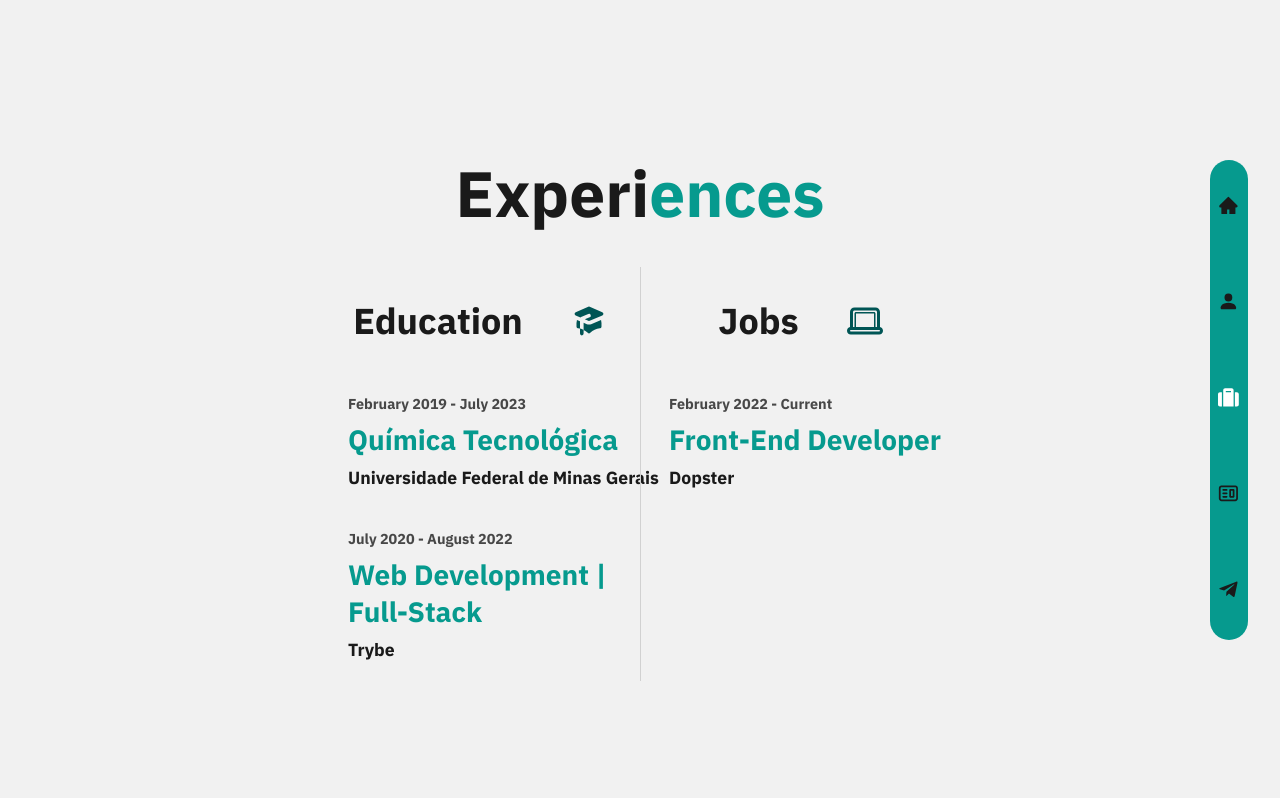
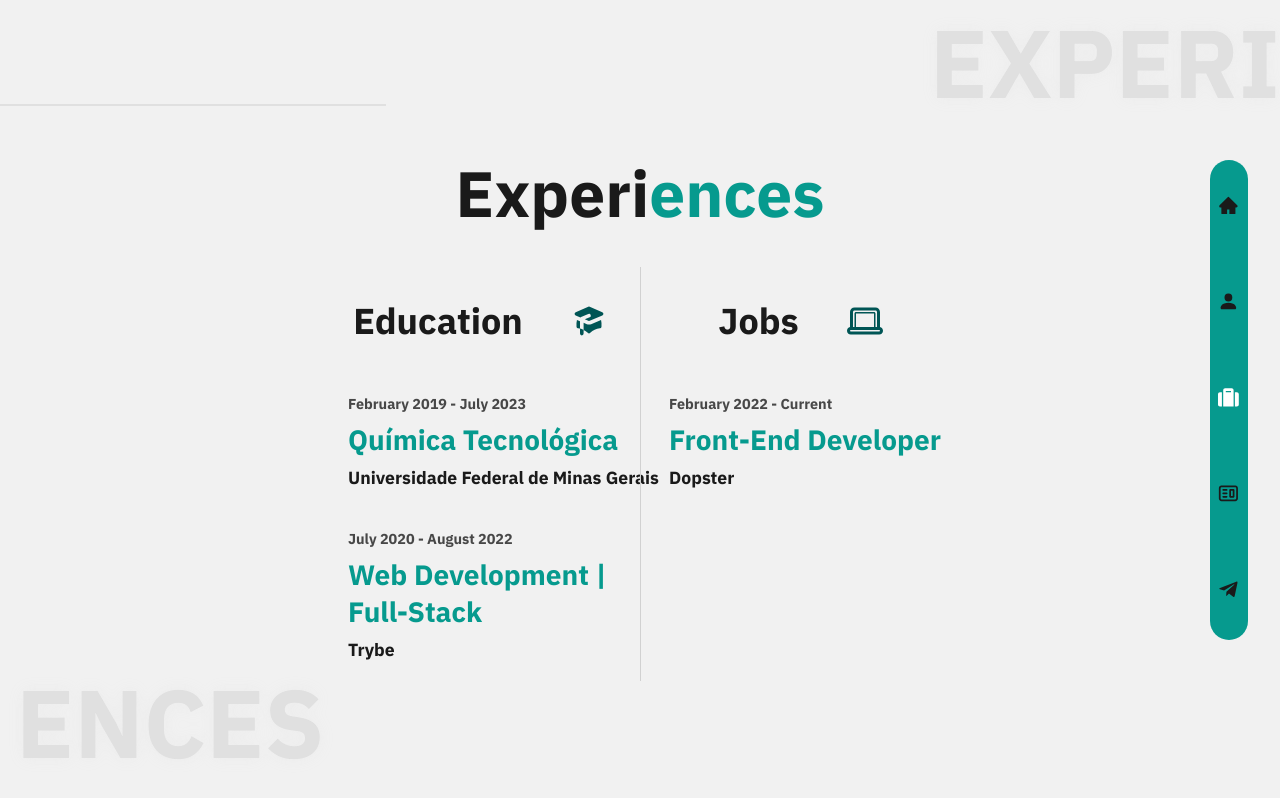
Before and after one commit to ninamarq/portfolio, a React (Create React App) app: page /experiences in a window 1280 px wide. Built offline with nearby package versions, Linux system fonts and the light colour scheme.

Commit message:
Feat: Finish style

```diff
--- /dev/null
+++ b/src/pages/Experiences/SubExperience/index.tsx
@@ -0,0 +1,11 @@
+import './style.scss';
+
+export default function SubExperience() {
+  return (
+    <div>
+      <h1 className="experience-background" id="experience-background-top-right">EXPERI</h1>
+      <hr className="experience-background" id="experience-background-top-left" />
+      <h1 className="experience-background" id="experience-background-bottom-left">ENCES</h1>
+    </div>
+  );
+}
--- /dev/null
+++ b/src/pages/Experiences/SubExperience/style.scss
@@ -0,0 +1,28 @@
+.experience-background {
+  position: fixed;
+  cursor: default;
+  opacity: 0.55;
+  text-shadow: 0 0 1rem #d1d1d13a;
+  user-select: none;
+}
+
+#experience-background-top-right {
+  right: 0;
+  top: -2rem;
+  color: var(--grey);
+  font-size: 6rem;
+}
+
+#experience-background-top-left {
+  left: 0;
+  top: 6rem;
+  border: 1px solid var(--grey);
+  width: 30%;
+}
+
+#experience-background-bottom-left {
+  left: 1rem;
+  bottom: -1rem;
+  color: var(--grey);
+  font-size: 6rem;
+}
--- a/src/pages/Experiences/index.tsx
+++ b/src/pages/Experiences/index.tsx
@@ -1,10 +1,12 @@
 import { HiAcademicCap } from 'react-icons/hi';
 import { TiDeviceLaptop } from 'react-icons/ti';
+import SubExperience from './SubExperience';
 import './style.scss';
 
 export default function Experiences() {
   return (
     <div className="experience-container">
+      <SubExperience />
       <h1>
         Experi
         <span>ences</span>
```
